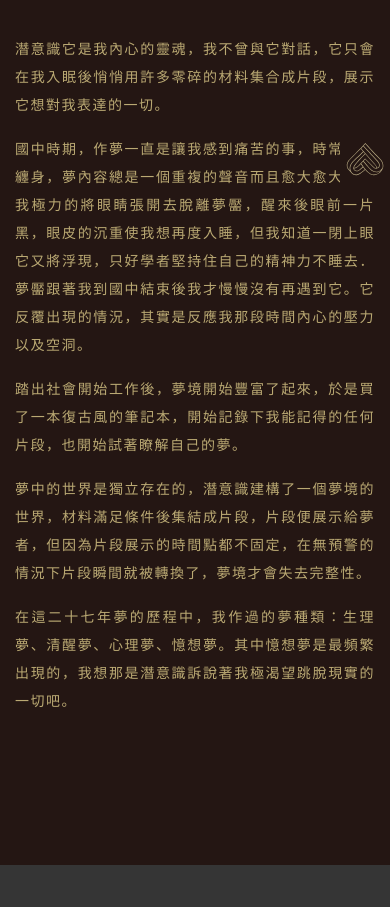
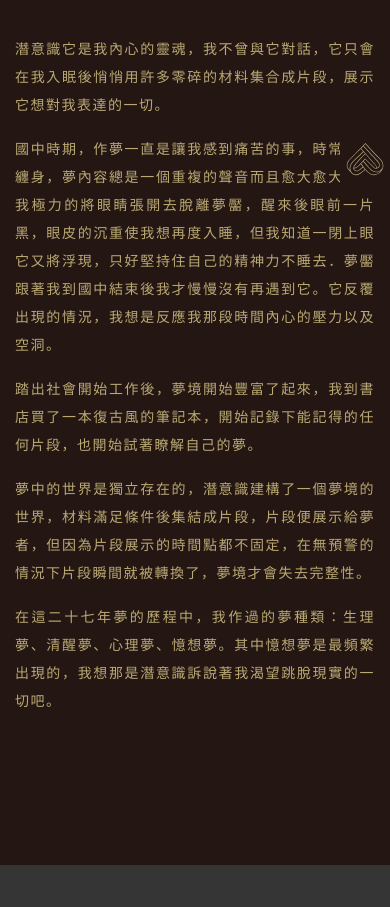
Before and after one commit to jade2018/Dreamland-web, a plain HTML site: page about-me.html in a window 390 px wide. Shown: the part 660-1567 px from the top of the page. Drawn offline with nearby package versions, Linux system fonts and the light colour scheme; a web font is replaced by a local one.

Commit message:
commit style

```diff
--- a/about-me.html
+++ b/about-me.html
@@ -72,15 +72,15 @@
             <p>
                 潛意識它是我內心的靈魂，我不曾與它對話，它只會在我入眠後悄悄用許多零碎的材料集合成片段，展示它想對我表達的一切。
             </p>
-            <p>國中時期，作夢一直是讓我感到痛苦的事，時常夢靨纏身，夢內容總是一個重複的聲音而且愈大愈大聲，我極力的將眼睛張開去脫離夢靨，醒來後眼前一片黑，眼皮的沉重使我想再度入睡，但我知道一閉上眼它又將浮現，只好學者堅持住自己的精神力不睡去．夢靨跟著我到國中結束後我才慢慢沒有再遇到它。它反覆出現的情況，其實是反應我那段時間內心的壓力以及空洞。
+            <p>國中時期，作夢一直是讓我感到痛苦的事，時常夢靨纏身，夢內容總是一個重複的聲音而且愈大愈大聲，我極力的將眼睛張開去脫離夢靨，醒來後眼前一片黑，眼皮的沉重使我想再度入睡，但我知道一閉上眼它又將浮現，只好堅持住自己的精神力不睡去．夢靨跟著我到國中結束後我才慢慢沒有再遇到它。它反覆出現的情況，我想是反應我那段時間內心的壓力以及空洞。
             </p>
-            <p>踏出社會開始工作後，夢境開始豐富了起來，於是買了一本復古風的筆記本，開始記錄下我能記得的任何片段，也開始試著瞭解自己的夢。
+            <p>踏出社會開始工作後，夢境開始豐富了起來，我到書店買了一本復古風的筆記本，開始記錄下能記得的任何片段，也開始試著瞭解自己的夢。
             </p>
             <p>
                 夢中的世界是獨立存在的，潛意識建構了一個夢境的世界，材料滿足條件後集結成片段，片段便展示給夢者，但因為片段展示的時間點都不固定，在無預警的情況下片段瞬間就被轉換了，夢境才會失去完整性。
             </p>
             <p>
-                在這二十七年夢的歷程中，我作過的夢種類：生理夢、清醒夢、心理夢、憶想夢。其中憶想夢是最頻繁出現的，我想那是潛意識訴說著我極渴望跳脫現實的一切吧。
+                在這二十七年夢的歷程中，我作過的夢種類：生理夢、清醒夢、心理夢、憶想夢。其中憶想夢是最頻繁出現的，我想那是潛意識訴說著我渴望跳脫現實的一切吧。
             </p>
         </div>
     </section>
```
Also changed, not shown: scss/style.scss (+6 -6 lines), css/minfiled/style.min.css, css/style.css, img/lightbox6.jpg.
